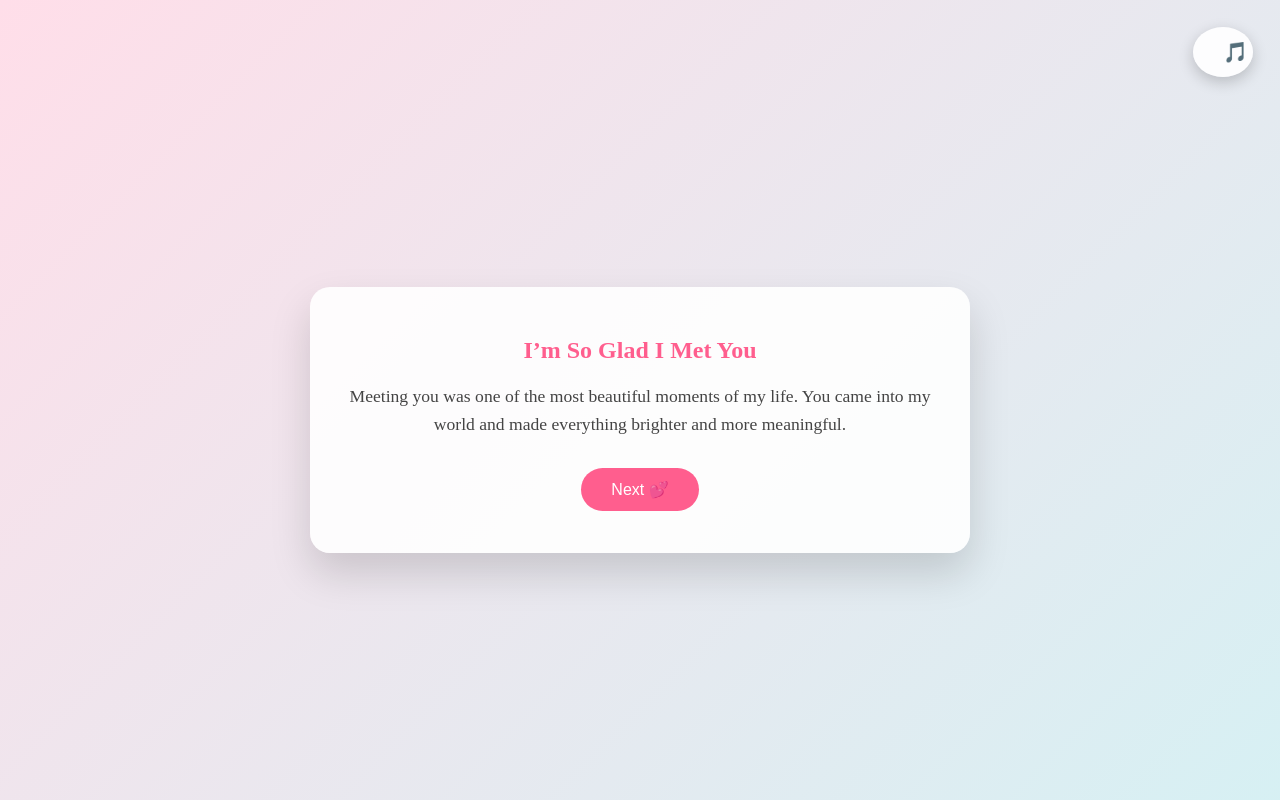
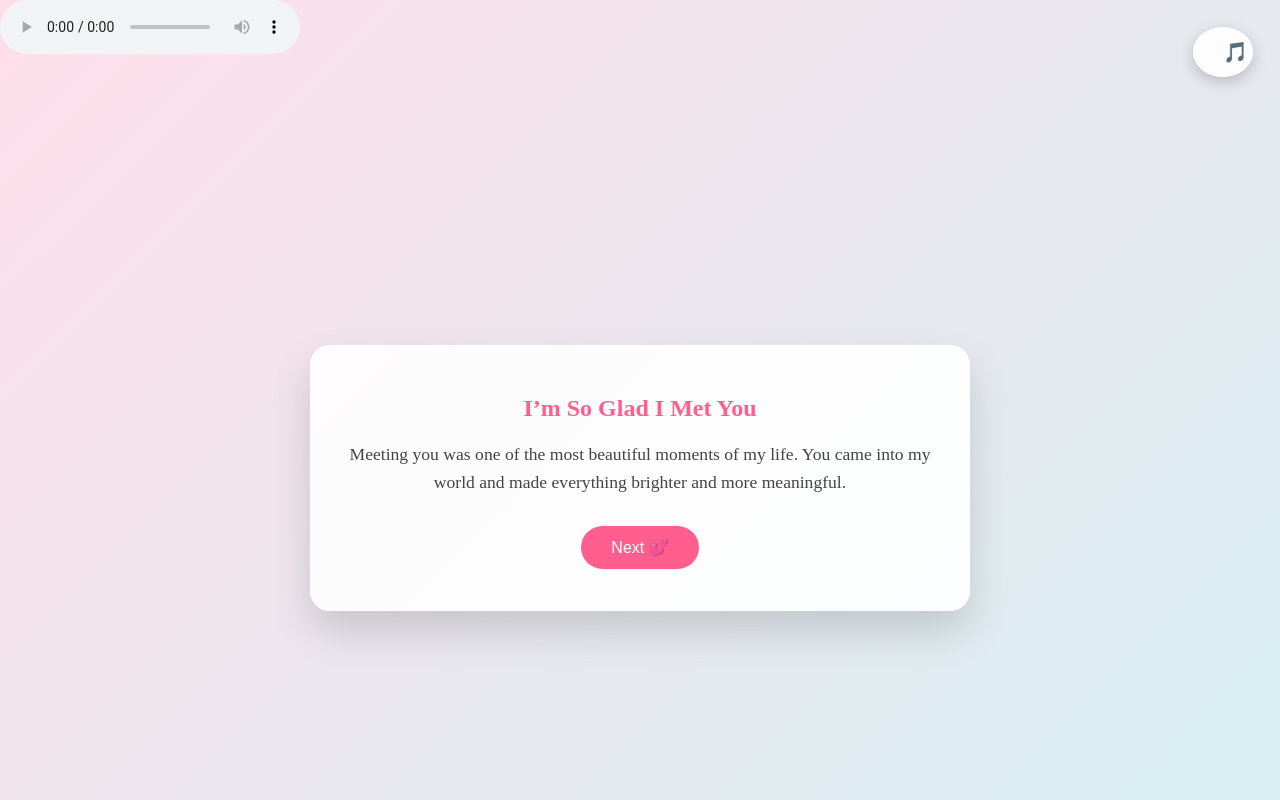
Before and after one commit to Coder-Sahoo/New-year, a plain HTML site: page index.html in a window 1280 px wide. Shown: the top 800 px of the page. Drawn offline with Linux system fonts and the light colour scheme.

Commit message:
Update index.html

```diff
--- a/index.html
+++ b/index.html
@@ -10,9 +10,11 @@
 <body>
 
 <!-- Background Music -->
-<audio id="bgMusic" loop>
-  <source src="https://raw.githubusercontent.com/Coder-Sahoo/song/main/song.mp3.mpeg" type="audio/mpeg">
+<audio controls autoplay loop>
+  <source src="https://raw.githubusercontent.com/Coder-Sahoo/song/main/song.mp3" type="audio/mpeg">
+  Your browser does not support the audio element.
 </audio>
+
 
 <button class="music-btn" onclick="toggleMusic()">🎵</button>
 
```
